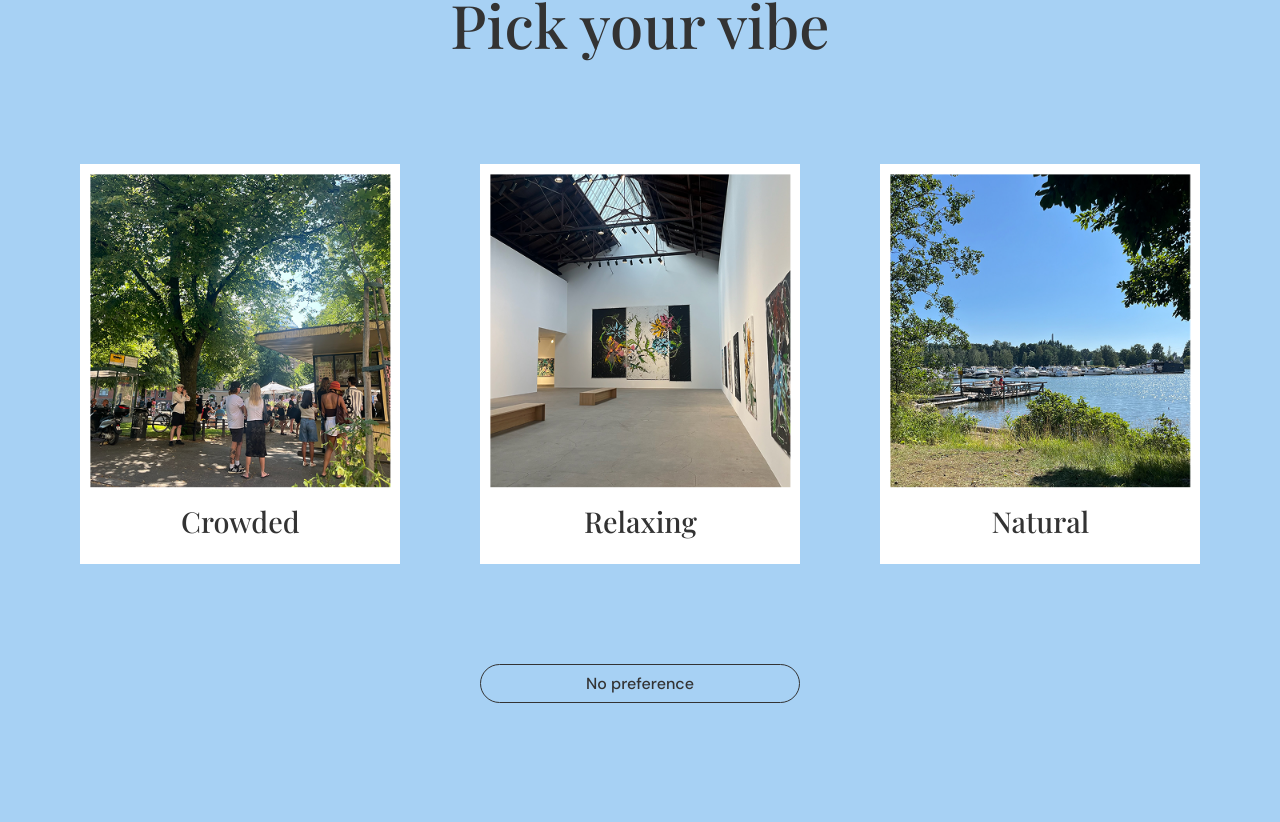
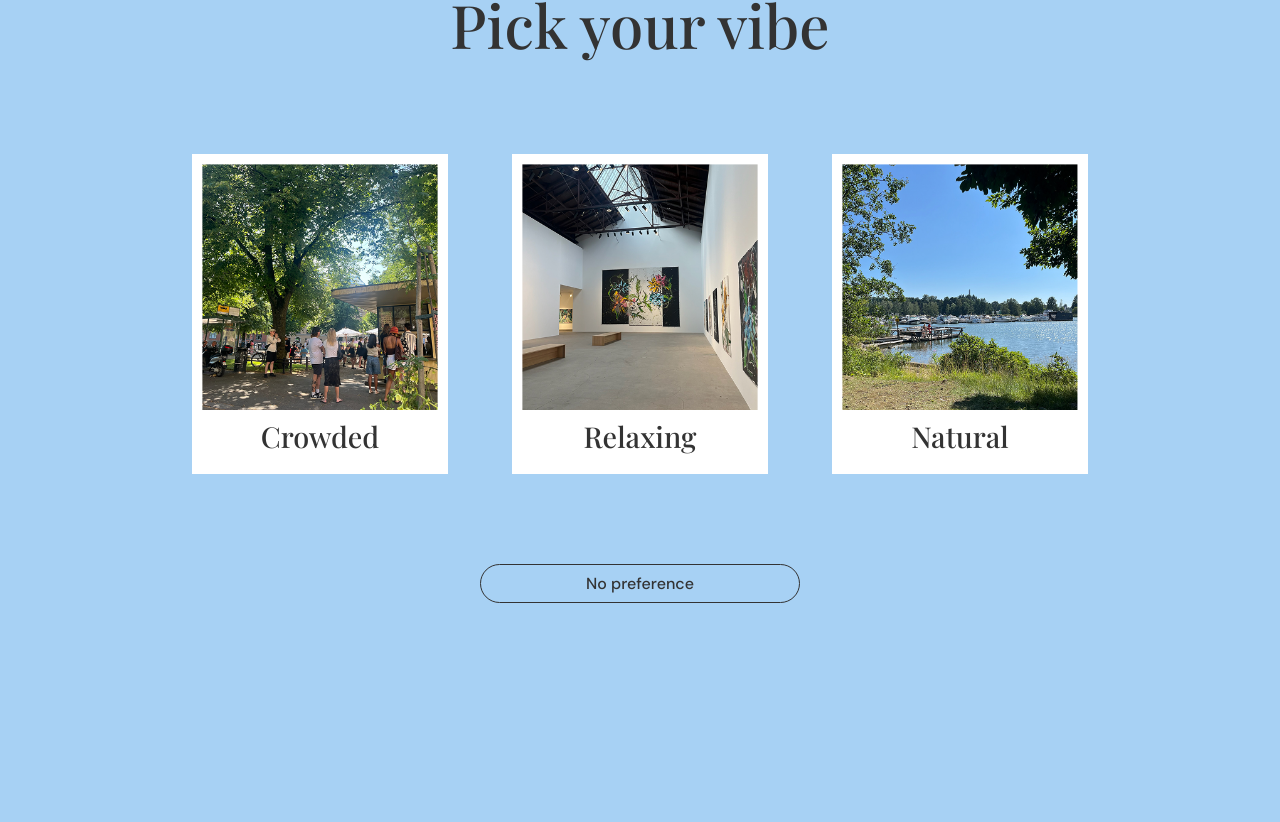
Before and after one commit to anniinankaa/helsinkithings, a React (Vite) app: page / in a window 1280 px wide. Shown: the part 2398-3220 px from the top of the page. Built offline with nearby package versions, Linux system fonts and the light colour scheme; a web font is replaced by a local one.

Commit message:
testin kuvakorttien skaalaus näytön koon mukaan

```diff
--- a/src/components/ui/PicFrame.module.css
+++ b/src/components/ui/PicFrame.module.css
@@ -2,8 +2,9 @@
 .picFrame {
     padding: 13px;
     display: grid;
-    width: 400px;
-    height: 500px;
+    width: 25vw;
+    aspect-ratio: 4/5;
+    max-width: 400px;
     background: var(--color-white);
     transform: scale(0.8);
     transition: transform 0.2s ease, box-shadow 0.2s ease;
@@ -13,6 +14,7 @@
 
 .picFrame img {
     pointer-events: none;
+    width: 100%;
 }
 
 .picFrame:hover {
@@ -23,8 +25,9 @@
 .active {
     padding: 13px;
     display: grid;
-    width: 400px;
-    height: 500px;
+    width: 25vw;
+    aspect-ratio: 4/5;
+    max-width: 400px;
     background: var(--color-white);
     transform: scale(0.85);
     transition: transform 0.2s ease, box-shadow 0.2s ease;
@@ -32,3 +35,8 @@
     cursor: pointer;
     user-select: none;
 }
+
+.active img {
+    pointer-events: none;
+    width: 100%;
+}
```
